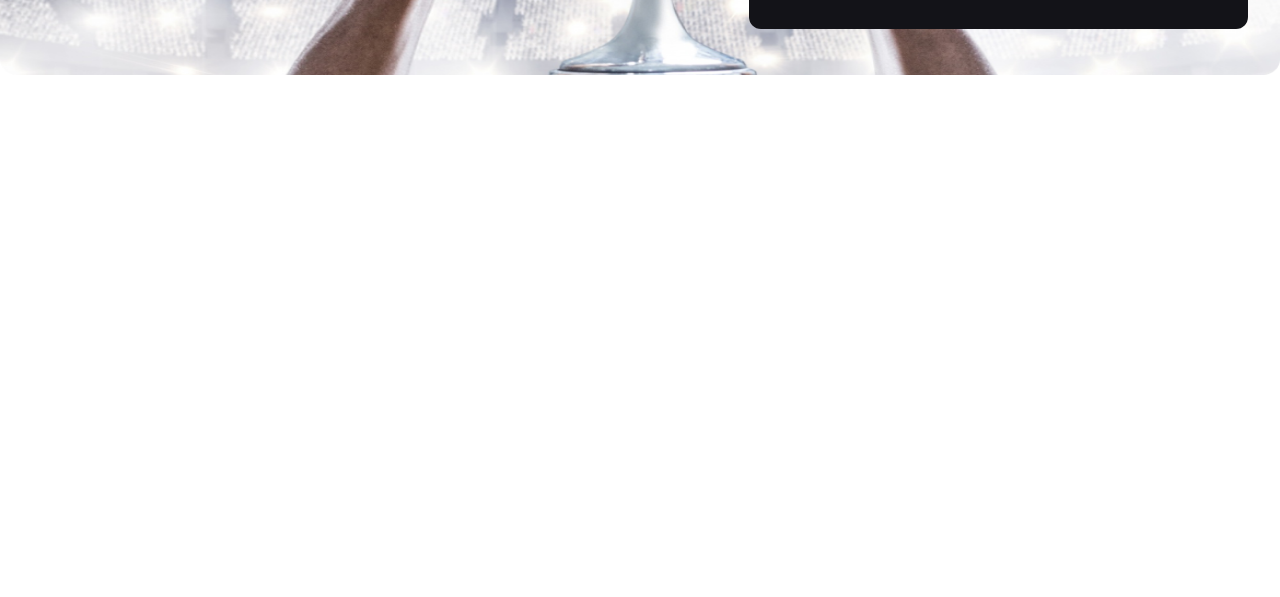
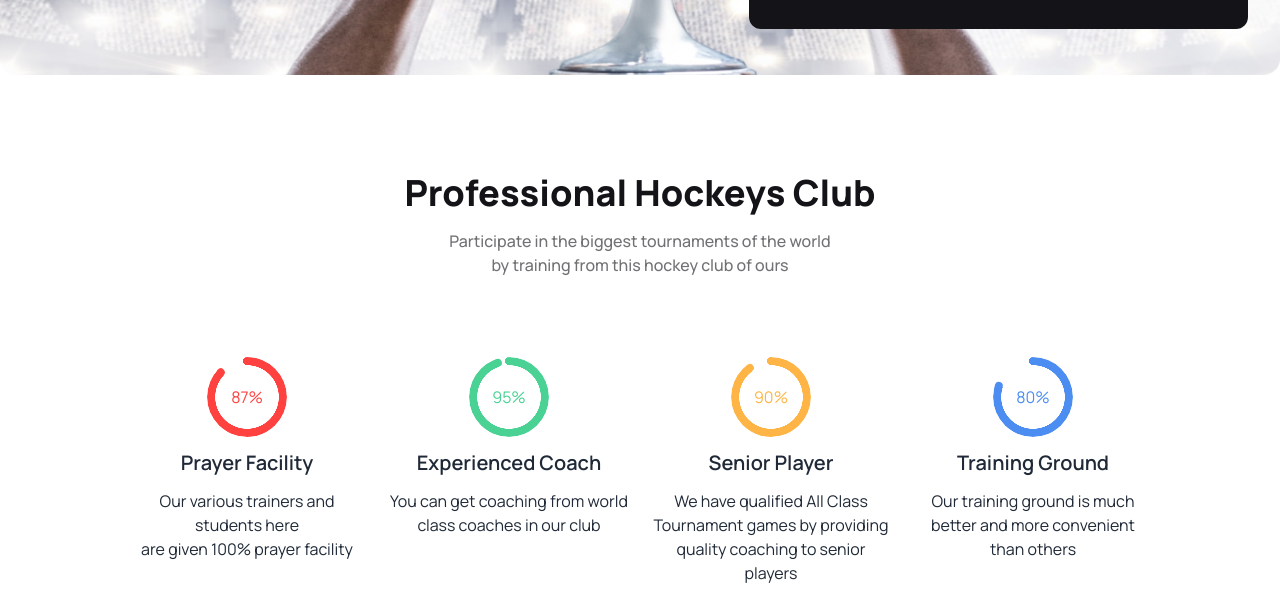
Before and after one commit to mahmudulhasanmotin/third-assignment, a plain HTML site: page index.html in a window 1280 px wide. Shown: the part 587-1184 px from the top of the page. Before the commit the page ends 800 px from the top, so only its background shows below. Drawn offline with nearby package versions, Linux system fonts and the light colour scheme.

Commit message:
main area first step succes

```diff
--- a/index.html
+++ b/index.html
@@ -86,7 +86,54 @@
        </div>
 
     </header>
-    <main></main>
+
+    <!-- main-section-here -->
+
+    <main class="container mx-auto lg:mt-36 mt-6">
+
+        <!-- percentage area -->
+
+        <div>
+            <div>
+                <h1 class="text-[#131318] lg:text-4xl text-xl font-extrabold text-center lg:mb-4 mb-2">Professional Hockeys Club</h1>
+                <p class="text-[#13131899] lg:text-base text-xs font-medium text-center">Participate in the biggest tournaments of the world <br> by training from this hockey club of ours</p>
+            </div>
+            <div class="grid lg:grid-cols-4 grid-cols-1 lg:mt-20 mt-14 lg:gap-6 justify-between lg:w-[80%] mx-auto">
+                <div>
+                    <div class="flex justify-center items-center">
+                        <div class="radial-progress text-[#ff4240]" style="--value:87;" role="progressbar">87%</div>
+                    </div>
+                    <h1 class="text-xl font-semibold text-center my-3">Prayer Facility</h1>
+                    <p class="text-base font-normal text-center mb-3">Our various trainers and students here <br> are given 100% prayer facility</p>
+                </div>
+                <div>
+                    <div class="flex justify-center items-center">
+                        <div class="radial-progress text-[#49d293]" style="--value:95;" role="progressbar">95%</div>
+                    </div>
+                    <h1 class="text-xl font-semibold text-center my-3">Experienced Coach</h1>
+                    <p class="text-base font-normal text-center mb-3">You can get coaching from world <br> class coaches in our club</p>
+                </div>
+                <div>
+                    <div class="flex justify-center items-center">
+                        <div class="radial-progress text-[#ffb546]" style="--value:90;" role="progressbar">90%</div>
+                    </div>
+                    <h1 class="text-xl font-semibold text-center my-3">Senior Player</h1>
+                    <p class="text-base font-normal text-center mb-3">We have qualified All Class Tournament games by providing <br> quality coaching to senior players</p>
+                </div>
+                <div>
+                    <div class="flex justify-center items-center">
+                        <div class="radial-progress text-[#4c8df1]" style="--value:80;" role="progressbar">80%</div>
+                    </div>
+                    <h1 class="text-xl font-semibold text-center my-3">Training Ground</h1>
+                    <p class="text-base font-normal text-center mb-3">Our training ground is much better and more convenient than others</p>
+                </div>
+            </div>
+        </div>
+
+
+
+
+    </main>
     <footer></footer>
 </body>
 </html>
```
